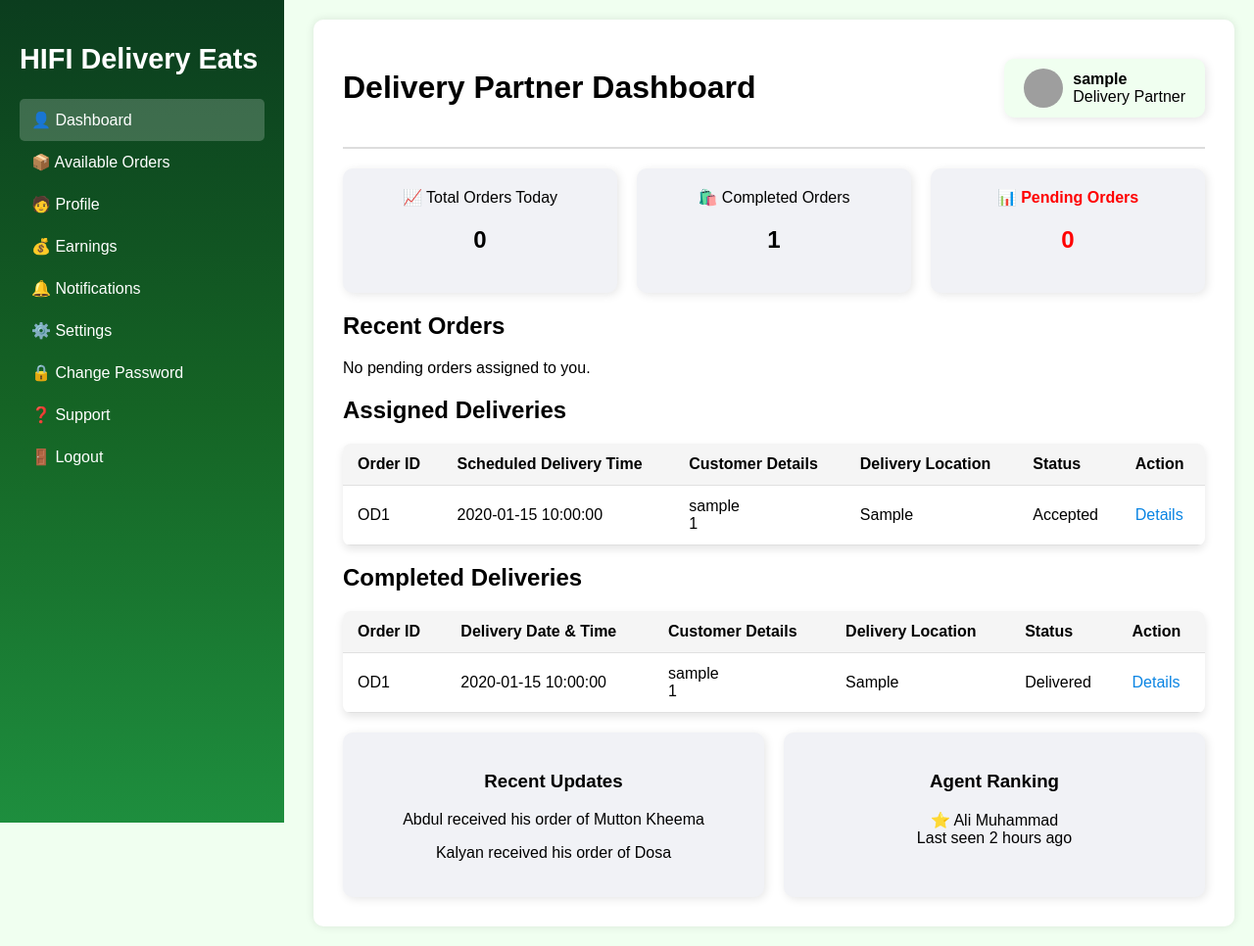
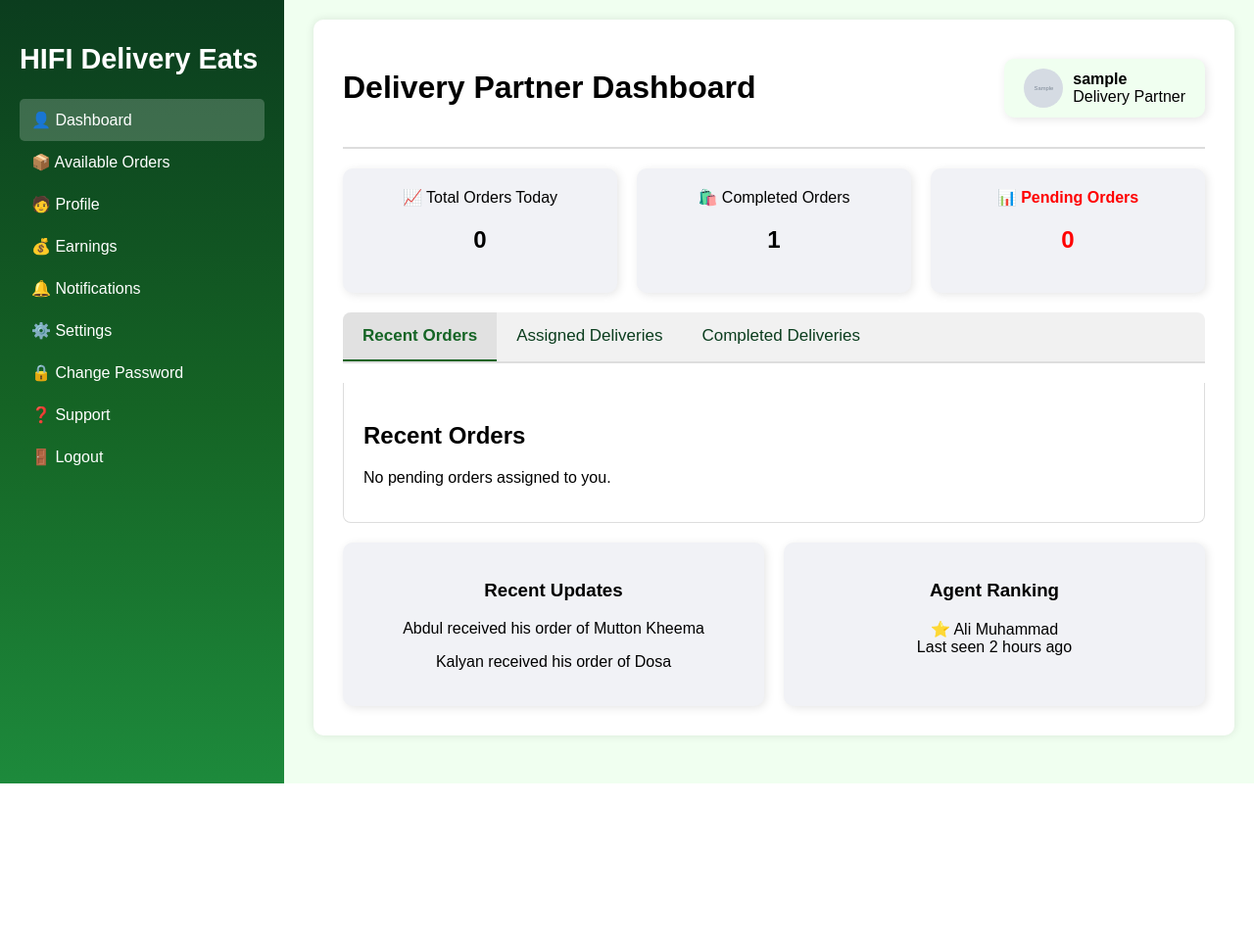
Before and after one commit to Honey22205/Hifi, a Flask app: page /delivery-agent in a window 1280 px wide. Shown: the whole page at 98% size. After the commit the page ends 800 px from the top, so only its background shows below. Run offline with Flask 3, Linux system fonts and the light colour scheme; a user stored in the database is signed in; tables that the repository leaves empty hold one stand-in row (values such as "Sample post"); grey boxes marked "Sample" are stand-in pictures; grey boxes are pictures that could not be loaded.

Commit message:
Implement tabbed navigation for delivery agent dashboard and enhance order display

```diff
--- a/routes.py
+++ b/routes.py
@@ -642,7 +642,8 @@ def delivery_agent_routes(app, db):
             completed_orders=completed_orders,
             todays_deliveries_count=todays_deliveries_count,
             pending_count=pending_count,
-            completed_count=completed_count
+            completed_count=completed_count,
+            timedelta=datetime.timedelta
         )
 
 
--- a/static/css/delivery_agent/index.css
+++ b/static/css/delivery_agent/index.css
@@ -209,3 +209,60 @@ body {
   .status-value {
     font-weight: bold;
   }
+
+  /* Tabs Container */
+.tab {
+  overflow: hidden;
+  border-bottom: 2px solid #ddd;
+  background-color: #f1f1f1;
+  margin-bottom: 20px;
+  border-radius: 8px 8px 0 0;
+}
+
+/* Tab Buttons */
+.tab button {
+  background-color: inherit;
+  float: left;
+  border: none;
+  outline: none;
+  cursor: pointer;
+  padding: 14px 20px;
+  transition: background-color 0.3s, color 0.3s;
+  font-size: 17px;
+  color: #0b3d1e;
+}
+
+/* Hover state for buttons */
+.tab button:hover {
+  background-color: #ddd;
+}
+
+/* Active tab style */
+.tab button.active {
+  background-color: #cccccc6e;
+  color: #156425;
+  font-weight: bold;
+  border-bottom: 2px solid #156425;
+}
+
+/* Tab Content Area */
+.tabcontent {
+  display: none;
+  padding: 20px;
+  border: 1px solid #ddd;
+  border-top: none;
+  animation: fadeEffect 0.5s;
+  background: #ffffff;
+  border-radius: 0 0 8px 8px;
+}
+
+/* Fade in effect for tab content */
+@keyframes fadeEffect {
+  from { opacity: 0; }
+  to { opacity: 1; }
+}
+
+/* Optional: Style tables within tab content to match your design */
+.tabcontent table {
+  margin-top: 0;
+}
--- a/templates/delivery_agent/dashboard.html
+++ b/templates/delivery_agent/dashboard.html
@@ -4,7 +4,7 @@
   <h1>Delivery Partner Dashboard</h1>
   <div class="admin-card">
     <img
-      src="https://img.lovepik.com/element/45001/3052.png_860.png"
+      src="{{url_for('static', filename=user.image) or 'https://img.lovepik.com/element/45001/3052.png_860.png'}}"
       alt="Profile"
       class="profile-image"
     />
@@ -30,7 +30,15 @@
   </div>
 </section>
 
-<section class="recent-orders">
+<!-- Tabs Header -->
+<div class="tab">
+  <button class="tablinks" onclick="openTab(event, 'recent')" id="defaultOpen">Recent Orders</button>
+  <button class="tablinks" onclick="openTab(event, 'assigned')">Assigned Deliveries</button>
+  <button class="tablinks" onclick="openTab(event, 'completed')">Completed Deliveries</button>
+</div>
+
+<!-- Tab Content: Recent Orders -->
+<div id="recent" class="tabcontent">
   <h2>Recent Orders</h2>
   {% if pending_orders %}
   <table>
@@ -54,23 +62,17 @@
           {{ order.customer_phone }}
         </td>
         <td>{{ order.delivery_location }}</td>
-        <td>{% if order.order_status == "Pending" %}
-            <span class="status-value pending" id="orderStatus"
-              >{{ order.order_status }}</span
-            >
-            {% elif order.order_status == "Completed" %}
-            <span class="status-value completed" id="orderStatus"
-              >{{ order.order_status }}</span
-            >
-            {% elif order.order_status == "In Progress" %}
-            <span class="status-value in-progress" id="orderStatus"
-              >{{ order.order_status }}</span
-            >
-            {% else %}
-            <span class="status-value" id="orderStatus"
-              >{{ order.order_status }}</span
-            >
-            {% endif %}</td>
+        <td>
+          {% if order.order_status == "Pending" %}
+            <span class="status-value pending">{{ order.order_status }}</span>
+          {% elif order.order_status == "Completed" %}
+            <span class="status-value completed">{{ order.order_status }}</span>
+          {% elif order.order_status == "In Progress" %}
+            <span class="status-value in-progress">{{ order.order_status }}</span>
+          {% else %}
+            <span class="status-value">{{ order.order_status }}</span>
+          {% endif %}
+        </td>
         <td>
           <a href="{{ url_for('delivery_partner_order_detail', order_id=order.order_id) }}">Details</a>
         </td>
@@ -81,9 +83,10 @@
   {% else %}
     <p>No pending orders assigned to you.</p>
   {% endif %}
-</section>
+</div>
 
-<section class="recent-orders">
+<!-- Tab Content: Assigned Deliveries -->
+<div id="assigned" class="tabcontent">
   <h2>Assigned Deliveries</h2>
   {% if assigned_orders %}
   <table>
@@ -101,13 +104,13 @@
       {% for order in assigned_orders %}
       <tr>
         <td>OD{{ order.order_id }}</td>
-        <td>{{ order.order_date.strftime('%Y-%m-%d %H:%M:%S') }}</td>
+        <td>{{ (order.order_date + timedelta(minutes=30)).strftime('%Y-%m-%d %H:%M:%S') }}</td>
         <td>
           {{ order.customer_name }}<br />
           {{ order.customer_phone }}
         </td>
         <td>{{ order.delivery_location }}</td>
-        <td>{{ order.order_status }}</td>
+        <td style="color: green;">{{ order.order_status }}</td>
         <td>
           <a href="{{ url_for('delivery_partner_order_detail', order_id=order.order_id) }}">Details</a>
         </td>
@@ -118,9 +121,10 @@
   {% else %}
     <p>No assigned orders.</p>
   {% endif %}
-</section>
+</div>
 
-<section class="recent-orders">
+<!-- Tab Content: Completed Deliveries -->
+<div id="completed" class="tabcontent">
   <h2>Completed Deliveries</h2>
   {% if completed_orders %}
   <table>
@@ -144,7 +148,7 @@
           {{ order.customer_phone }}
         </td>
         <td>{{ order.delivery_location }}</td>
-        <td>{{ order.order_status }}</td>
+        <td style="color: blue;">{{ order.order_status }}</td>
         <td>
           <a href="{{ url_for('delivery_partner_order_detail', order_id=order.order_id) }}">Details</a>
         </td>
@@ -155,8 +159,9 @@
   {% else %}
     <p>No completed orders.</p>
   {% endif %}
-</section>
+</div>
 
+<!-- Side Information -->
 <div class="side-info">
   <div class="side-card">
     <h3>Recent Updates</h3>
@@ -168,4 +173,24 @@
     <p>⭐ Ali Muhammad<br />Last seen 2 hours ago</p>
   </div>
 </div>
+
+<!-- JavaScript for Tabs -->
+<script>
+function openTab(evt, tabName) {
+  var i, tabcontent, tablinks;
+  tabcontent = document.getElementsByClassName("tabcontent");
+  for (i = 0; i < tabcontent.length; i++) {
+    tabcontent[i].style.display = "none";
+  }
+  tablinks = document.getElementsByClassName("tablinks");
+  for (i = 0; i < tablinks.length; i++) {
+    tablinks[i].className = tablinks[i].className.replace(" active", "");
+  }
+  document.getElementById(tabName).style.display = "block";
+  evt.currentTarget.className += " active";
+}
+// Open default tab on page load
+document.getElementById("defaultOpen").click();
+</script>
+
 {% endblock content %}
```
Also changed, not shown: instance/database.db.
